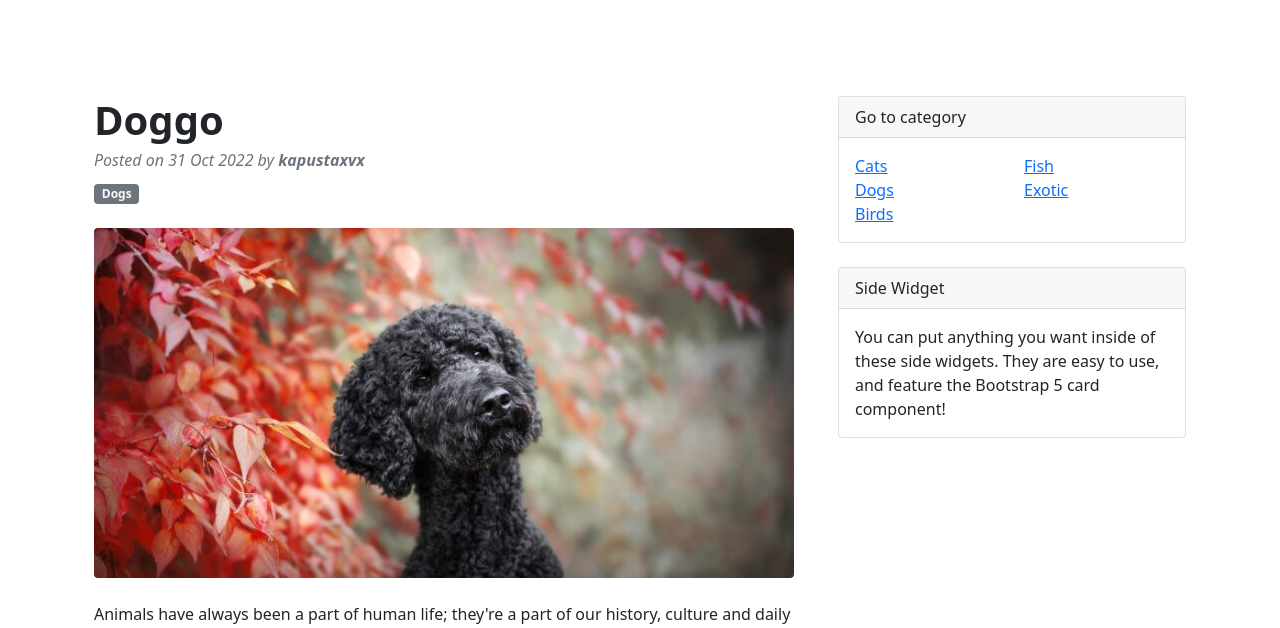
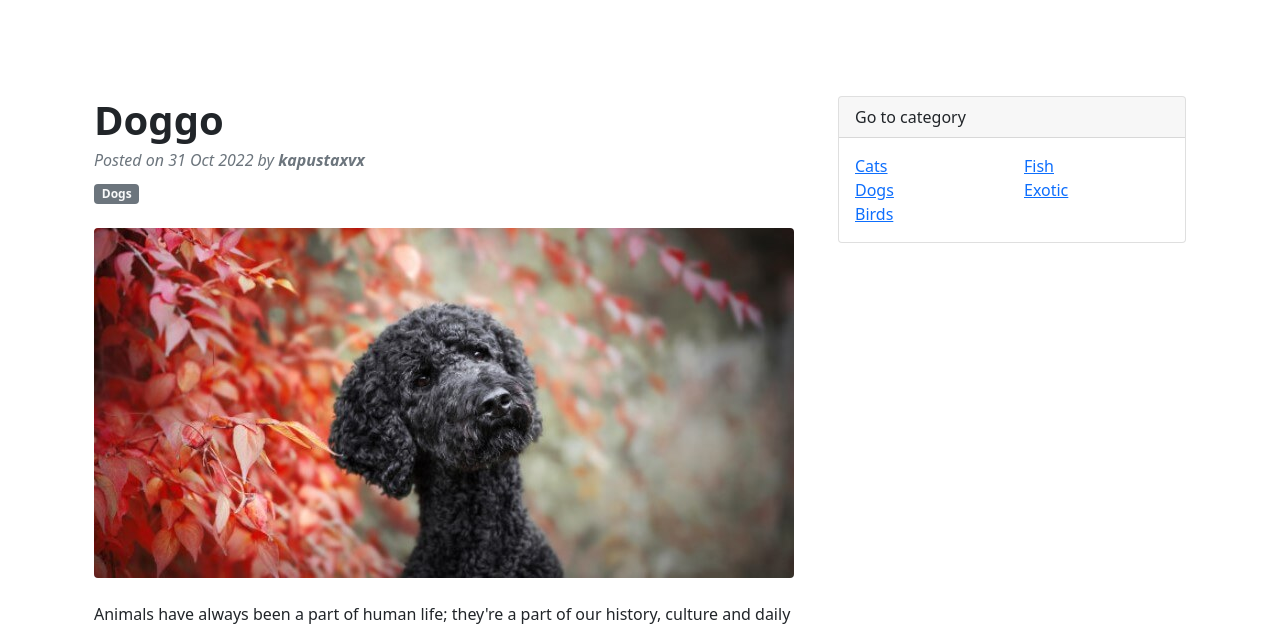
Before and after one commit to bilorus/pet_blog, a Django app: a page that uses templates/blog/blogpage.html in a window 1280 px wide. Shown: the part 56-684 px from the top of the page. Run offline with Django 4.2, Linux system fonts and the light colour scheme; data comes from the database, SQL or seed files in the repository; grey boxes labelled with a size stand in for pictures from a placeholder-image service; some libraries are stand-ins or nearby versions.

Commit message:
templates

```diff
--- a/templates/blog/blogpage.html
+++ b/templates/blog/blogpage.html
@@ -77,13 +77,6 @@
             <div class="col-lg-4">
                 <!-- Categories widget-->
                 {% categories_widget %}
-                <!-- Side widget-->
-                <div class="card mb-4">
-                    <div class="card-header">Side Widget</div>
-                    <div class="card-body">You can put anything you want inside of these side widgets. They are easy to
-                        use, and feature the Bootstrap 5 card component!
-                    </div>
-                </div>
             </div>
         </div>
     </div>
```
